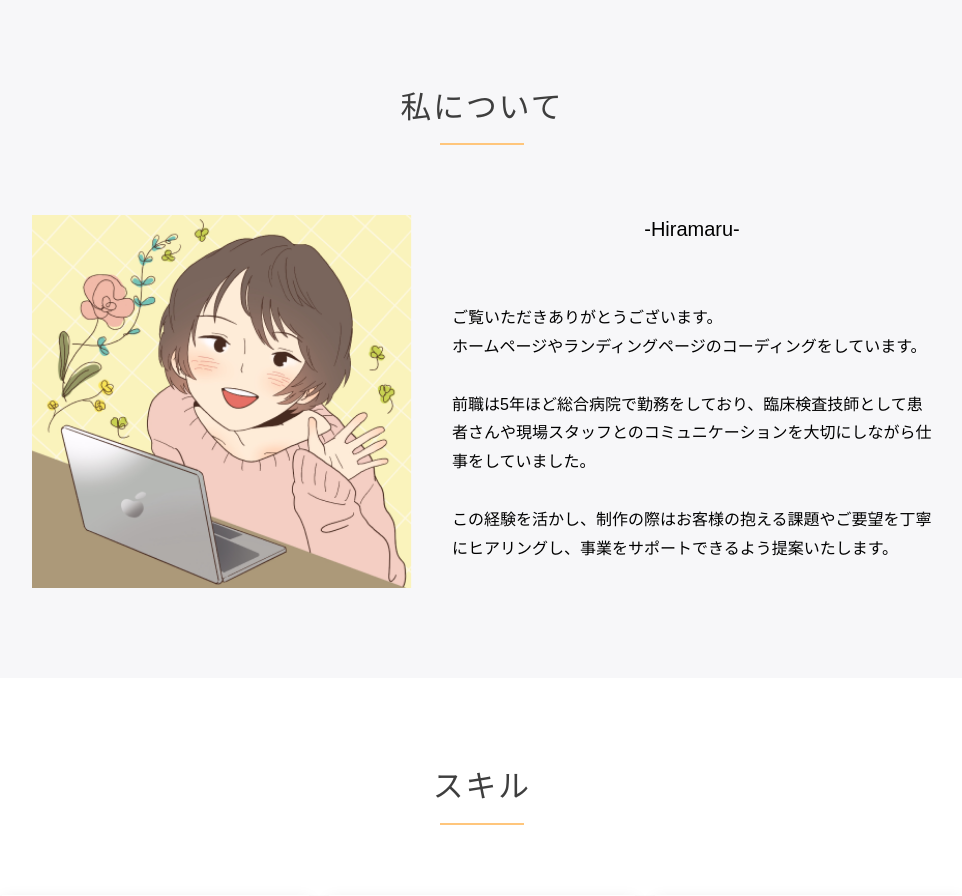
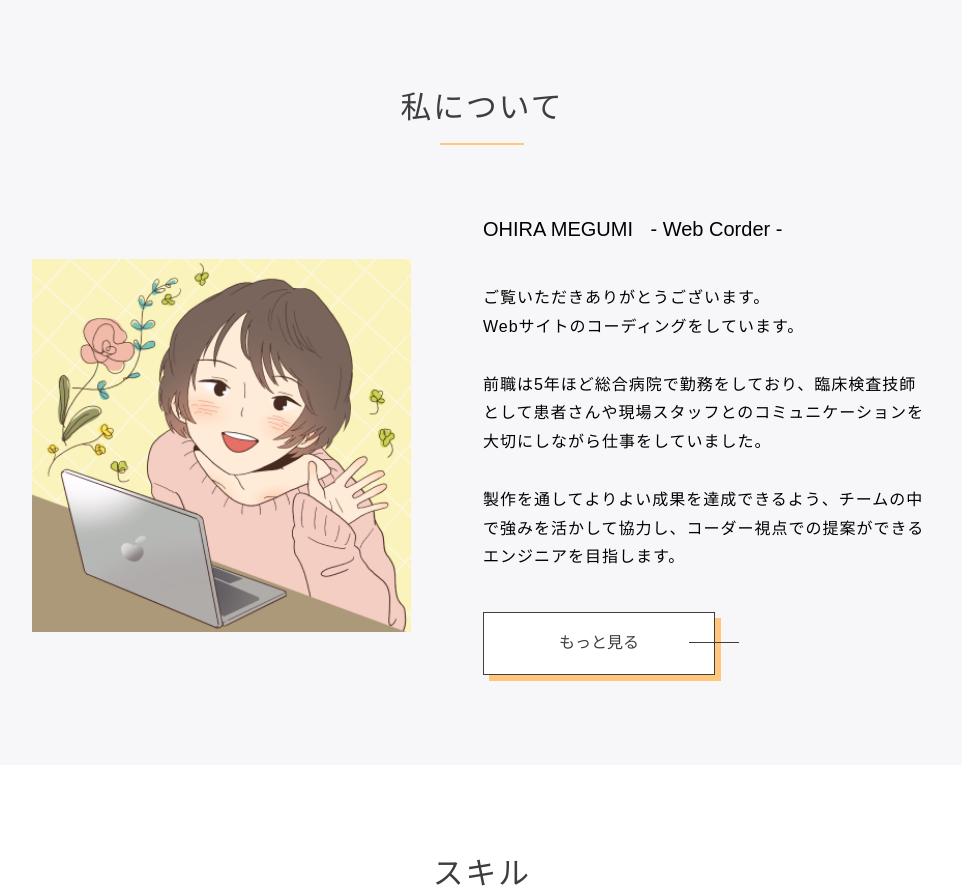
Before and after one commit to Hiramaru-web12/megumis-portfolio, a PHP site: page / in a window 1280 px wide. Shown: the part 535-1431 px from the top of the page, without its empty margins (158-1120 px from the left). Run offline with PHP 8.4, Linux system fonts and the light colour scheme.

Commit message:
トップページ-私についてを修正

```diff
--- a/css/style.css
+++ b/css/style.css
@@ -441,15 +441,14 @@ drawer
 }
 
 /* ===============================================
-お問い合わせはこちらボタン
+ボタン
 =============================================== */
-.c-footer__button a {
+.c-button__link {
   display: block;
   background: #fff;
   padding: 1em 2em;
   width: 14.5rem;
   text-align: center;
-  margin: 3.75rem auto;
   -webkit-box-shadow: 6px 6px #FFC67C;
           box-shadow: 6px 6px #FFC67C;
   border: 1px solid #3E3E3E;
@@ -461,19 +460,19 @@ drawer
   transition: transform 0.3s;
   transition: transform 0.3s, -webkit-transform 0.3s;
 }
-.c-footer__button a:after {
+.c-button__link:after {
   content: "";
   position: absolute;
   display: inline-block;
   width: 50px;
   height: 1px;
-  background: #000;
+  background: #3E3E3E;
   top: 48%;
   right: -25px;
   -webkit-transition: all 0.3s linear;
   transition: all 0.3s linear;
 }
-.c-footer__button a:hover {
+.c-button__link:hover {
   background: #FFC67C;
   color: #fff;
   -webkit-box-shadow: unset;
@@ -482,7 +481,7 @@ drawer
           transform: translateX(6px);
   border: 1px solid #fff;
 }
-.c-footer__button a:hover:after {
+.c-button__link:hover:after {
   content: "";
   display: inline-block;
   position: absolute;
@@ -701,7 +700,10 @@ about
   -webkit-box-pack: justify;
       -ms-flex-pack: justify;
           justify-content: space-between;
-  gap: 1.25rem;
+  -webkit-box-align: center;
+      -ms-flex-align: center;
+          align-items: center;
+  gap: clamp(1.25rem, -0.07rem + 5.63vw, 5rem);
 }
 @media screen and ( max-width: 767px ) {
   .p-about__container {
@@ -731,13 +733,19 @@ about
       -ms-flex-flow: column wrap;
           flex-flow: column wrap;
   width: min(100%, 30rem);
-  gap: 3.75rem;
+  gap: 2.5rem;
   line-height: 180%;
 }
 
 .p-about__myname {
   font-size: 1.25rem;
-  text-align: center;
+}
+.p-about__myname span {
+  margin-left: 0.75rem;
+}
+
+.p-about__desc {
+  letter-spacing: 1px;
 }
 
 /* ===============================================
--- a/index.html
+++ b/index.html
@@ -135,11 +135,15 @@
               />
             </div>
             <div class="p-about__text wow fadeInRight delay-2s">
-              <p class="p-about__myname">-Hiramaru-</p>
+              <p class="p-about__myname">OHIRA MEGUMI  <span>- Web Corder -</span></p>
               <p class="p-about__desc">
-                ご覧いただきありがとうございます。<br />
-                ホームページやランディングページのコーディングをしています。<br /><br />前職は5年ほど総合病院で勤務をしており、臨床検査技師として患者さんや現場スタッフとのコミュニケーションを大切にしながら仕事をしていました。<br /><br />この経験を活かし、制作の際はお客様の抱える課題やご要望を丁寧にヒアリングし、事業をサポートできるよう提案いたします。
+                ご覧いただきありがとうございます。<br>
+                Webサイトのコーディングをしています。<br><br>前職は5年ほど総合病院で勤務をしており、臨床検査技師として患者さんや現場スタッフとのコミュニケーションを大切にしながら仕事をしていました。<br><br>
+                製作を通してよりよい成果を達成できるよう、チームの中で強みを活かして協力し、コーダー視点での提案ができるエンジニアを目指します。
               </p>
+              <button class="c-more__button">
+                <a href="#" class="c-button__link">もっと見る</a>
+              </button>
             </div>
           </div>
         </div>
--- a/scss/_common.scss
+++ b/scss/_common.scss
@@ -6,17 +6,14 @@
 
 
 /* ===============================================
-お問い合わせはこちらボタン
+ボタン
 =============================================== */
-
-.c-footer__button {
-  a {
+.c-button__link {
     display: block;
     background: #fff;
     padding: 1em 2em;
     width: f.pxToRem(232);
     text-align: center;
-    margin: f.pxToRem(60) auto;
     box-shadow: 6px 6px v.$color-accent;
     border: 1px solid v.$color-font;
     color: v.$color-font;
@@ -30,7 +27,7 @@
       display: inline-block;
       width: 50px;
       height: 1px;
-      background: #000;
+      background: v.$color-font;
       top: 48%;
       right: -25px;
       transition: all .3s linear;
@@ -54,7 +51,6 @@
         right: 10px;
       }
   }
-}
 }
 
 /* ===============================================
--- a/scss/_top.scss
+++ b/scss/_top.scss
@@ -1,26 +1,19 @@
-@use 'mixin';
-@use 'variable';
+@use 'mixin' as m;
+@use 'variable' as v;
 @use 'reset';
-@use 'function';
-
-@use 'layout';
-@use 'common';
-
-@use 'header';
-@use 'footer';
-
+@use 'function' as f;
 
 /* ===============================================
 fv
 =============================================== */
 .p-fv {
-  margin-top: function.pxToRem(86);
+  margin-top: f.pxToRem(86);
   display: grid;
   grid-template-columns: 1fr;
   grid-template-rows: auto;
 
-  @include mixin.mq('sp'){
-    margin-top: function.pxToRem(60);
+  @include m.mq('sp'){
+    margin-top: f.pxToRem(60);
   }
 
   img {
@@ -54,7 +47,7 @@ fv
   text-align: center;
   justify-content: center;
   align-items: center;
-  gap: function.pxToRem(10);
+  gap: f.pxToRem(10);
 
   > h1{
     font-size: clamp(2rem, 1.296rem + 3vw, 4rem);
@@ -72,12 +65,12 @@ fv
   display: grid;
   grid-row: 8 ;
   grid-column: 6 / 8;
-  top: function.pxToRem(60);
+  top: f.pxToRem(60);
   position: relative;
 
   span {
     color: #fff;
-    font-size: function.pxToRem(16);
+    font-size: f.pxToRem(16);
     font-weight: 700;
   }
 
@@ -91,7 +84,7 @@ fv
     animation: pathmove 1.4s ease-in-out infinite;
     opacity: 0;
 
-    @include mixin.mq("sp") {
+    @include m.mq("sp") {
       height: 52px;
     }
 
@@ -119,20 +112,21 @@ about
 =============================================== */
 
 .p-about{
-  background: variable.$color-primary;
-  padding: function.pxToRem(90) 0;
+  background: v.$color-primary;
+  padding: f.pxToRem(90) 0;
 }
 
 .p-about__inner{
-  padding: 0 function.pxToRem(30);
+  padding: 0 f.pxToRem(30);
 }
 
 .p-about__container {
   display: flex;
   justify-content: space-between;
-  gap: min(function.pxToRem(20));
+  align-items: center;
+  gap: clamp(1.25rem, -0.07rem + 5.63vw, 5rem);
 
-  @include mixin.mq('sp') {
+  @include m.mq('sp') {
     flex-flow: column wrap;
     justify-content: center;
     place-items: center;
@@ -141,25 +135,29 @@ about
 }
 
 .p-about__img {
-   font-size: function.pxToRem(24);
+   font-size: f.pxToRem(24);
    flex-shrink: 0;
 }
 
 .p-about__text {
   display: flex;
   flex-flow: column wrap;
-  width: min(100%,(function.pxToRem(480)));
-  gap: function.pxToRem(60);
+  width: min(100%,(f.pxToRem(480)));
+  gap: f.pxToRem(40);
   line-height: 180%;
-
 }
 
+.p-about__myname{
+  font-size: f.pxToRem(20);
 
-.p-about__myname{
-  font-size: function.pxToRem(20);
-  text-align: center;
+  span {
+    margin-left: f.pxToRem(12);
+  }
 }
 
+.p-about__desc {
+ letter-spacing: 1px;
+}
 /* ===============================================
 skill
 =============================================== */
@@ -172,36 +170,36 @@ skill
     display: grid;
     grid-template-columns: 1fr 1fr 1fr;
     grid-template-rows: auto;
-    gap: function.pxToRem(20);
+    gap: f.pxToRem(20);
     place-items: center;
 
-    @include mixin.mq('tab'){
+    @include m.mq('tab'){
       grid-template-columns: 1fr 1fr;
      }
 
-    @include mixin.mq('sp') {
+    @include m.mq('sp') {
       grid-template-columns: 1fr;
     }
   }
 }
 
 .p-skill__card {
-width: min(100%,function.pxToRem(410));
-height: function.pxToRem(300);
+width: min(100%,f.pxToRem(410));
+height: f.pxToRem(300);
 background: #fff;
 display: flex;
 flex-flow: column wrap;
-gap: function.pxToRem(20);
-padding: function.pxToRem(28) function.pxToRem(20) function.pxToRem(20);
+gap: f.pxToRem(20);
+padding: f.pxToRem(28) f.pxToRem(20) f.pxToRem(20);
 box-shadow: 0px 5px 15px 0px rgb(0 0 0 / .1);
   > img {
     display: block;
     margin: 0 auto;
-    height: function.pxToRem(54);
+    height: f.pxToRem(54);
   }
 
-  @include mixin.mq('sp'){
-    height: function.pxToRem(280);
+  @include m.mq('sp'){
+    height: f.pxToRem(280);
   }
 }
 
@@ -212,7 +210,7 @@ box-shadow: 0px 5px 15px 0px rgb(0 0 0 / .1);
 }
 
 .p-skill__desc {
-  margin-top: function.pxToRem(10);
+  margin-top: f.pxToRem(10);
 
 }
 
@@ -229,32 +227,32 @@ skill
    display: grid;
    grid-template-columns: 1fr 1fr 1fr;
    grid-template-rows: auto;
-   gap: function.pxToRem(20);
+   gap: f.pxToRem(20);
    place-items: center;
 
-   @include mixin.mq('tab'){
+   @include m.mq('tab'){
     grid-template-columns: 1fr 1fr;
    }
 
-   @include mixin.mq('sp'){
+   @include m.mq('sp'){
     grid-template-columns: 1fr;
    }
   }
 }
 
 .p-service__card {
-  width: min(100%,function.pxToRem(410));
-  height: function.pxToRem(342);
+  width: min(100%,f.pxToRem(410));
+  height: f.pxToRem(342);
   background: #fff;
   display: flex;
   flex-flow: column wrap;
-  gap: function.pxToRem(20);
-  padding: min(function.pxToRem(20));
+  gap: f.pxToRem(20);
+  padding: min(f.pxToRem(20));
   box-shadow: 0px 5px 15px 0px rgb(0 0 0 /.1);
     > img {
       display: block;
       margin: 0 auto;
-      height: function.pxToRem(136);
+      height: f.pxToRem(136);
     }
 
   }
@@ -266,22 +264,22 @@ skill
   }
 
   .p-service__desc {
-    padding: 0 function.pxToRem(20);
+    padding: 0 f.pxToRem(20);
   }
 
   /* ===============================================
   works
   =============================================== */
   .p-works {
-    padding-bottom: function.pxToRem(160);
+    padding-bottom: f.pxToRem(160);
     background: #fff;
   }
   .p-works__container{
     display: grid;
     grid-template-columns: 1fr 1fr;
-    gap: function.pxToRem(20);
+    gap: f.pxToRem(20);
 
-    @include mixin.mq('sp') {
+    @include m.mq('sp') {
       grid-template-columns: 1fr;
     }
   }
```
